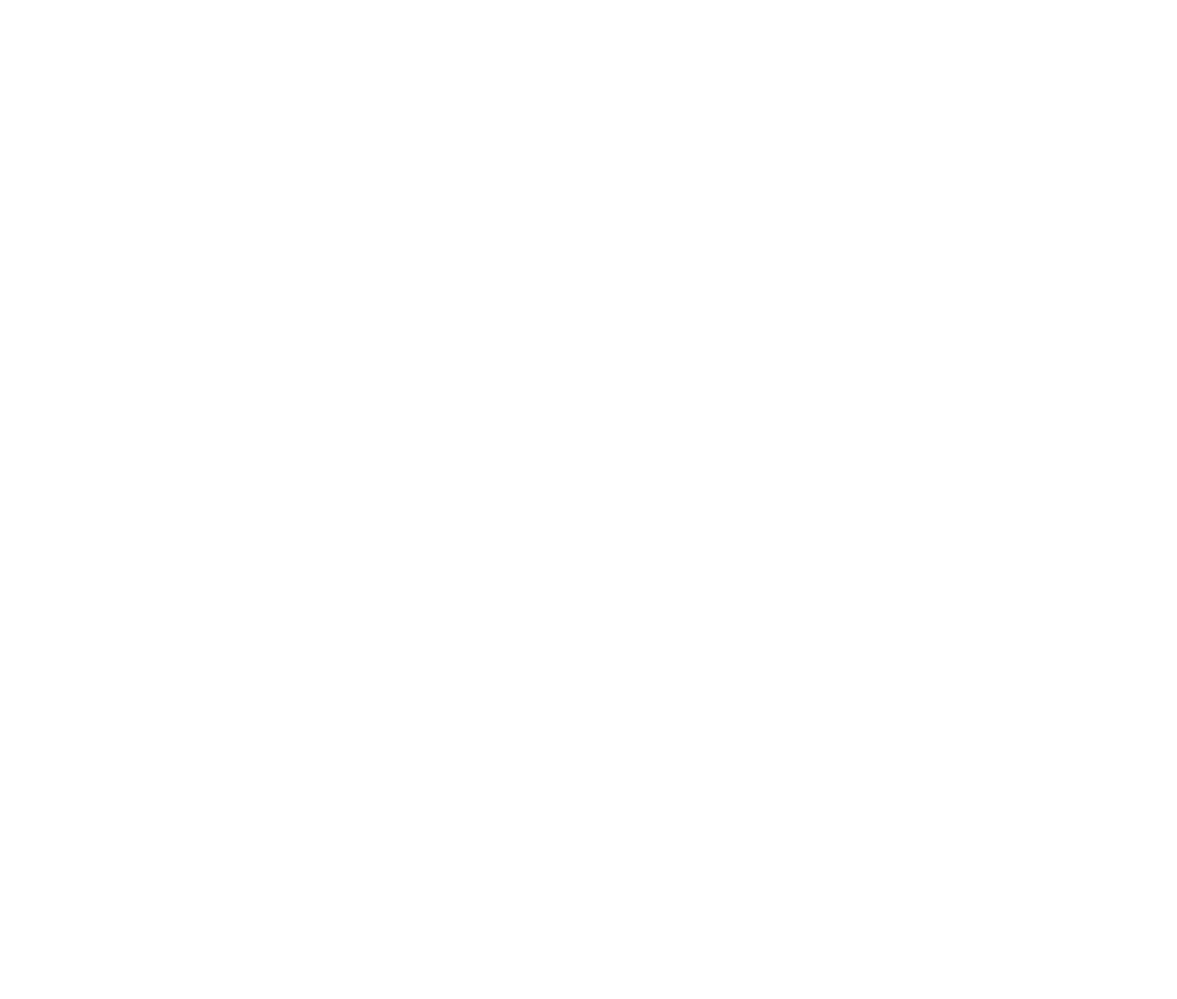
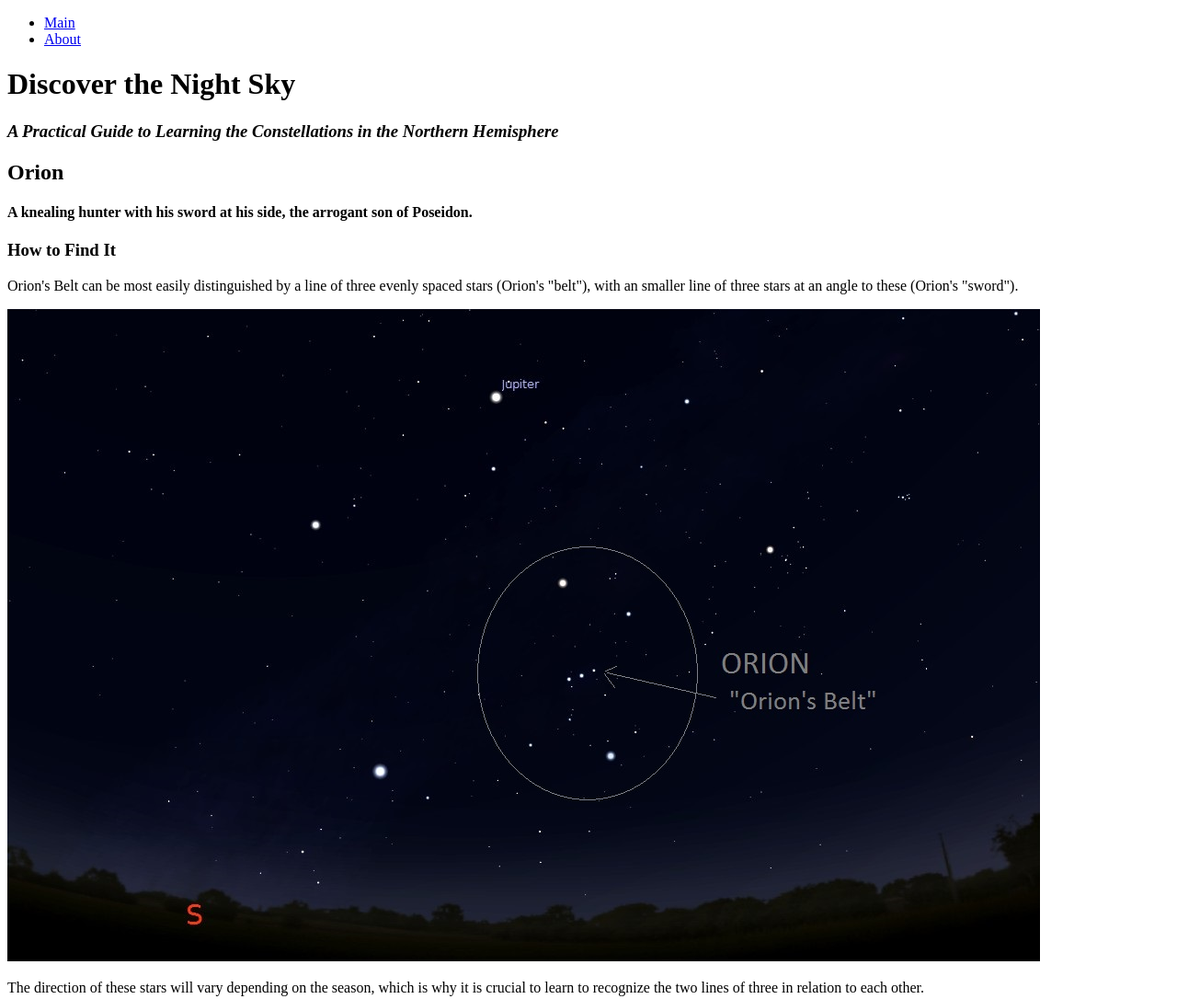
Before and after one commit to liamardo4/Constellations, a plain HTML site: page index.html in a window 1280 px wide. Shown: the top 1086 px of the page at 92% size. Before the commit the page ends 800 px from the top, so only its background shows below. Drawn offline with Linux system fonts and the light colour scheme.

Commit message:
added part of orion constellation article

```diff
--- a/index.html
+++ b/index.html
@@ -1,9 +1,52 @@
 <!DOCTYPE html>
 <html>
-<head>
-	<title></title>
-</head>
-<body>
+	<head>
+		<title>Discover the Night Sky</title>
+		<!-- link to main stylesheet --
+		<link rel="stylesheet" type="text/css" href="/css/main.css">
+		-->
+	</head>
+	<body>
+		<nav>
+    		<ul>
+        		<li><a class="active" href="index.html">Main</a></li>
+	        	<li><a href="about.html">About</a></li>
+    		</ul>
+		</nav>
+		<div class="wrapper">
+    		<header>
+    			<h1>Discover the Night Sky</h1>
+    			<h3><i>A Practical Guide to Learning the Constellations in the Northern Hemisphere</i></h3>
+    		</header>
 
-</body>
+    		<section>
+    			<article>
+    				<header>
+    					<h2>Orion</h2>
+    					<h4>A knealing hunter with his sword at his side, the arrogant son of Poseidon.</h4>
+    				</header>
+
+    				<h3>How to Find It</h3>
+					<p>Orion's Belt can be most easily distinguished by a line of three evenly spaced stars (Orion's "belt"), with an smaller line of three stars at an angle to these (Orion's "sword").</p>
+    				<img src="img/orion.jpg">
+    				<p>The direction of these stars will vary depending on the season, which is why it is crucial to learn to recognize the two lines of three in relation to each other.</p>
+    				<img src="img/orion2.jpg">
+    				<p>The surrounding stars complete the constellation of Orion, four major ones which form a sort of diamond around Orion's Belt.</p>
+
+    				<h3>Orion's Story</h3>
+    				<img src="img/orion3.jpg">
+    				<p></p>
+
+    				<h3>Orienting Yourself</h3>
+
+    			</article>
+    		</section>
+		</div><!-- /.wrapper -->
+		<footer>
+    		<ul>
+        		<li><a href="mailto:liamardo4@gmail.com">email</a></li>
+        		<li><a href="https://github.com/liamardo4">My Github</a></li>
+			</ul>
+		</footer>
+	</body>
 </html>
```
Also changed, not shown: img/orion.jpg (added), img/orion2.jpg (added), img/orion3.jpg (added), 2 other files.
